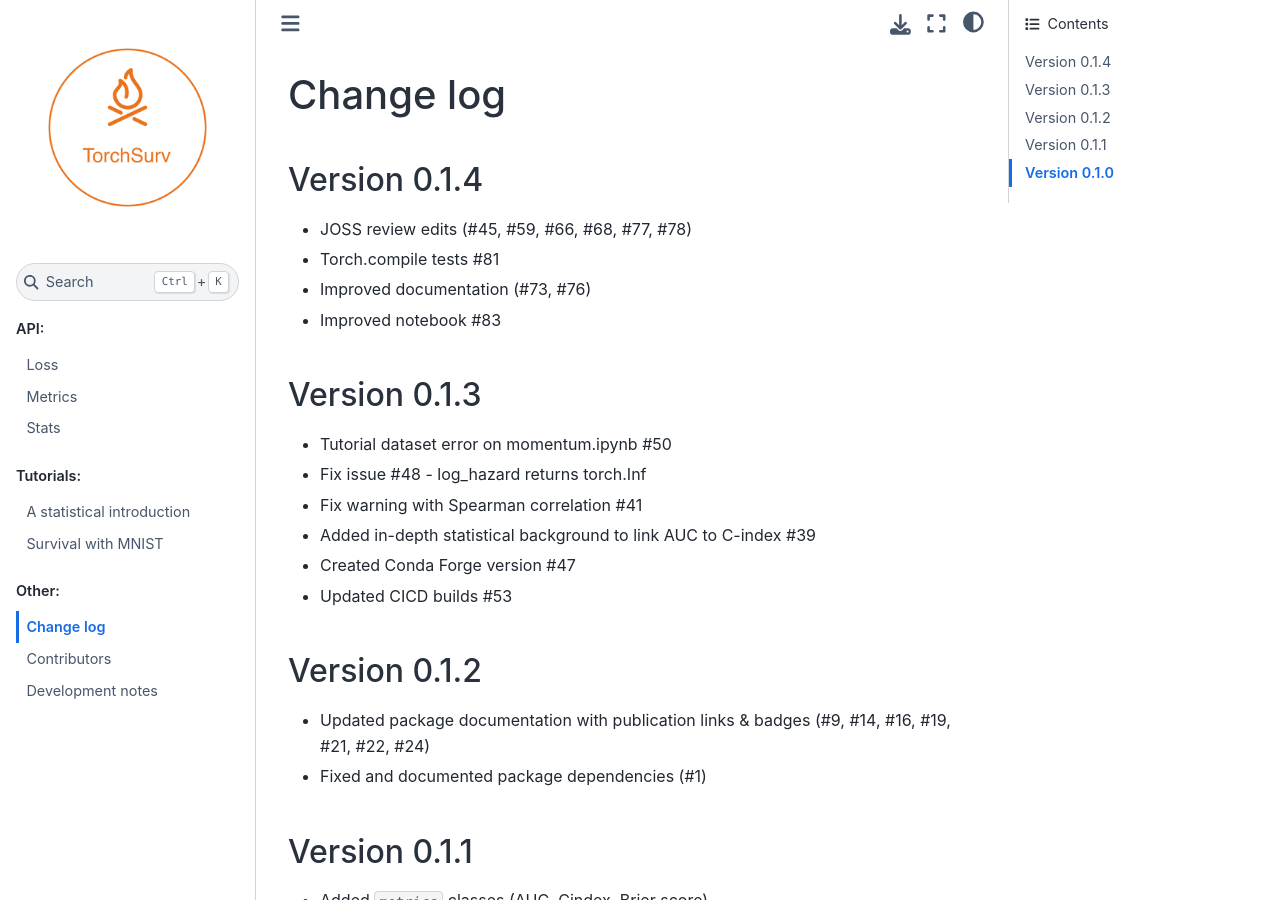
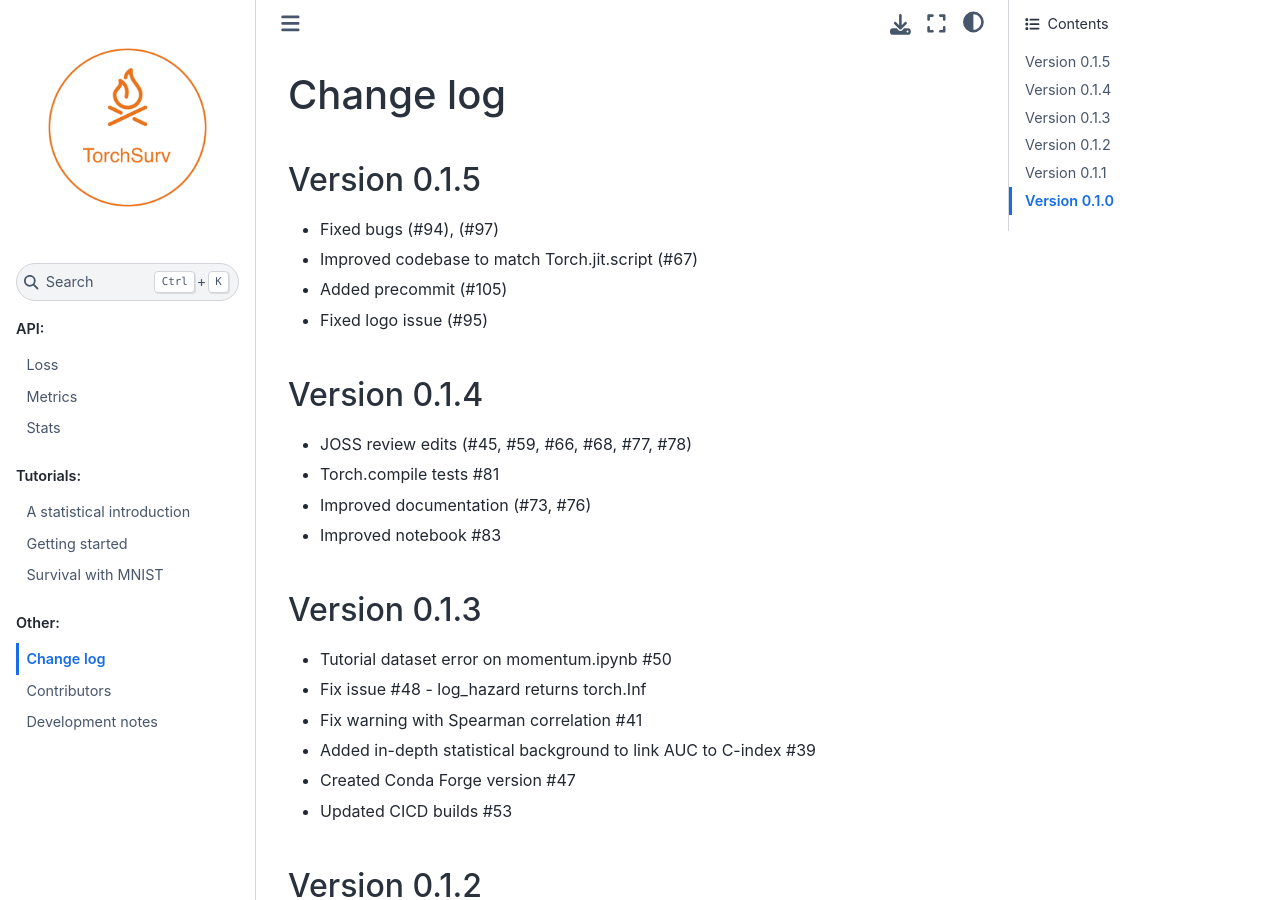
Before and after one commit to Novartis/torchsurv, a Sphinx documentation site: the page built from docs/CHANGELOG.md, in a window 1280 px wide and 900 px high. Built offline with Sphinx 7.4.7 and the Sphinx Book theme 1.1.4, drawn with Linux system fonts in a browser that asks for light colours; pages that are not in the unit, such as notebooks, are missing from menus.

Commit message:
108 015 release (#109)
* precommit

* documented

* styler2

```diff
--- a/docs/CHANGELOG.md
+++ b/docs/CHANGELOG.md
@@ -1,5 +1,13 @@
 Change log
 =========
+
+Version 0.1.5
+-------------
+
+* Fixed bugs (#94), (#97)
+* Improved codebase to match Torch.jit.script (#67)
+* Added precommit (#105)
+* Fixed logo issue (#95)
 
 Version 0.1.4
 -------------
--- a/docs/conf.py
+++ b/docs/conf.py
@@ -14,7 +14,7 @@
 
 project = "TorchSurv"
 copyright = "2024, Novartis Pharma AG"
-author = 'Thibaud Coroller, Mélodie Monod, Peter Krusche, Qian Cao'
+author = "Thibaud Coroller, Mélodie Monod, Peter Krusche, Qian Cao"
 
 # -- General configuration ---------------------------------------------------
 # https://www.sphinx-doc.org/en/master/usage/configuration.html#general-configuration
--- a/docs/notebooks/helpers_introduction.py
+++ b/docs/notebooks/helpers_introduction.py
@@ -5,7 +5,6 @@
 
 
 def plot_losses(train_losses, val_losses, title: str = "Cox") -> None:
-
     train_losses = torch.stack(train_losses) / train_losses[0]
     val_losses = torch.stack(val_losses) / val_losses[0]
 
--- a/docs/notebooks/helpers_momentum.py
+++ b/docs/notebooks/helpers_momentum.py
@@ -8,7 +8,6 @@
 
 
 class LitMNIST(L.LightningModule):
-
     def __init__(
         self,
         backbone,
@@ -74,7 +73,6 @@
 
 
 class LitMomentum(L.LightningModule):
-
     def __init__(self, backbone):
         super().__init__()
         # Set our init args as class attributes
```
Also changed, not shown: .pre-commit-config.yaml, docs/notebooks/introduction.ipynb.
